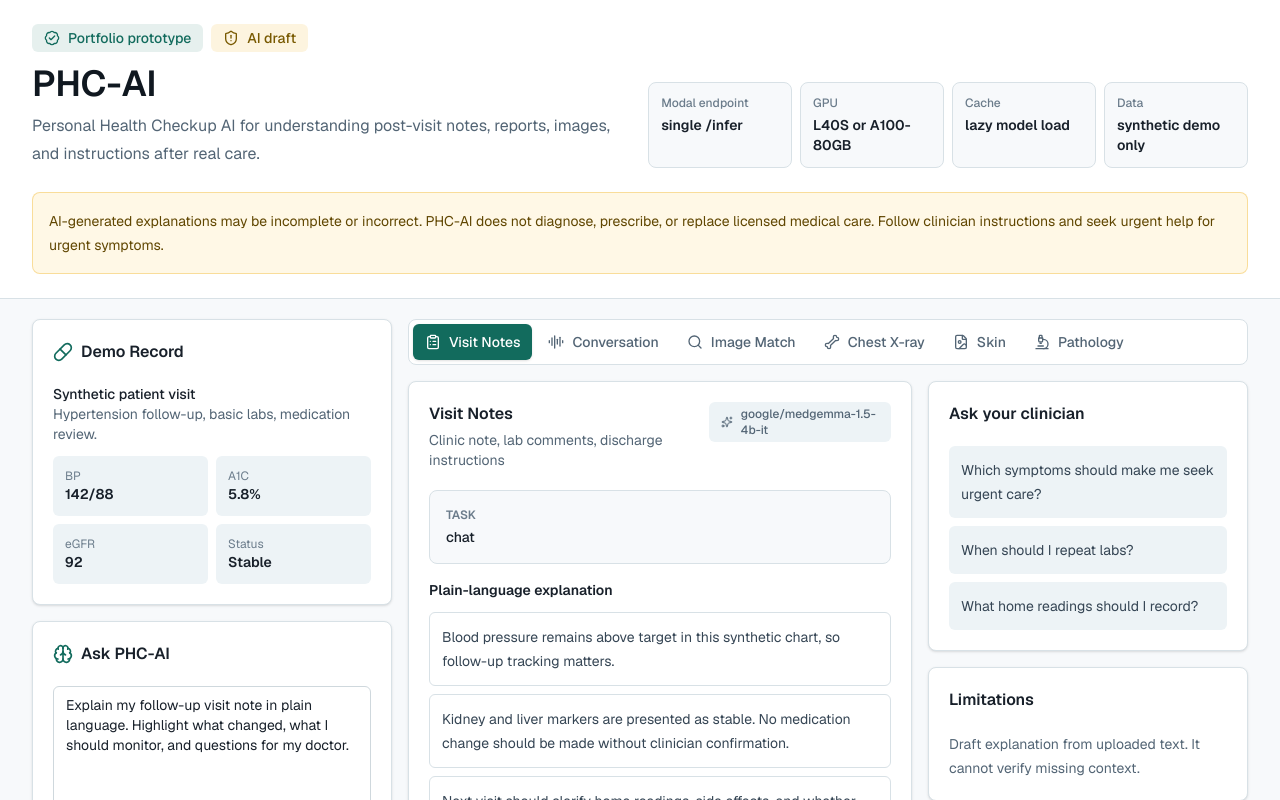
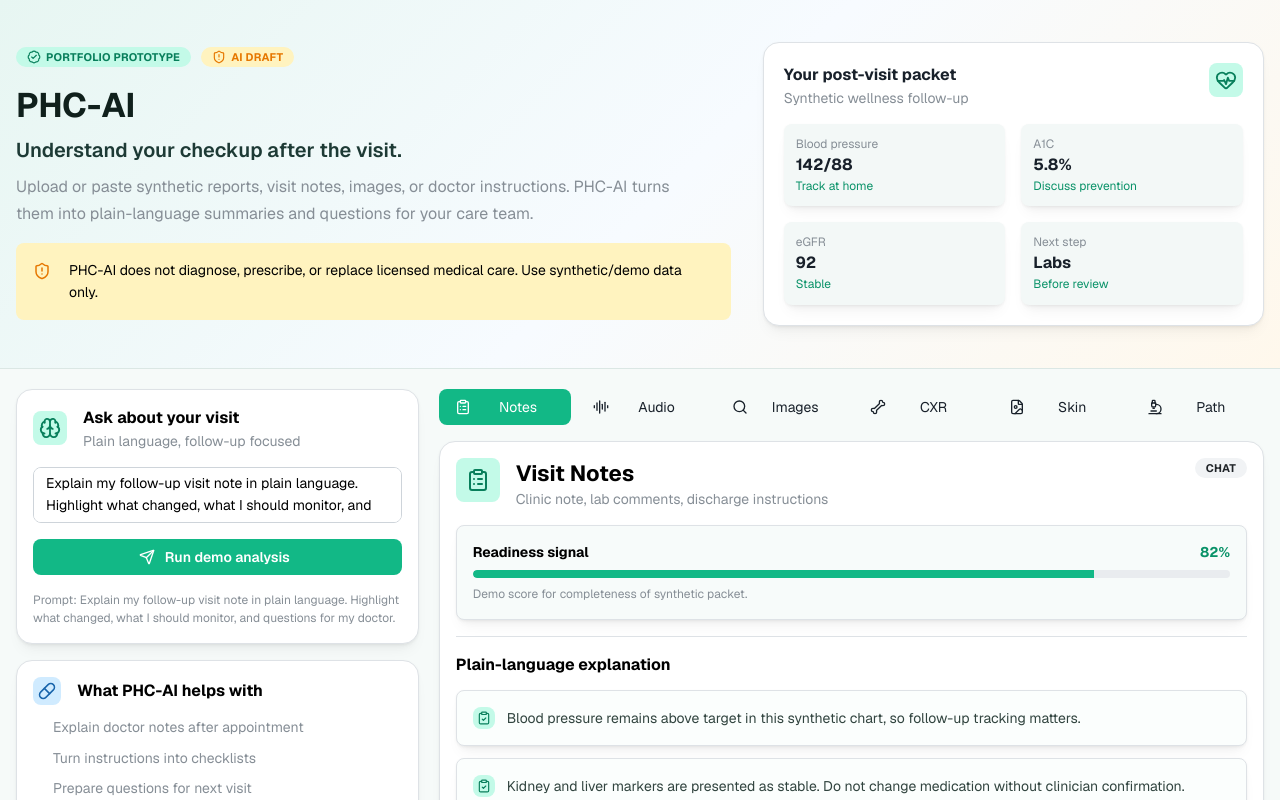
Before and after one commit to pradhankukiran/phc-ai, a Next.js app: page / in a window 1280 px wide. Shown: the top 800 px of the page. Built offline with nearby package versions, Linux system fonts and the light colour scheme.

Commit message:
feat: redesign app with mantine ui

```diff
--- a/src/app/layout.tsx
+++ b/src/app/layout.tsx
@@ -1,6 +1,8 @@
 import type { Metadata } from "next";
 import { Geist, Geist_Mono } from "next/font/google";
+import "@mantine/core/styles.css";
 import "./globals.css";
+import { Providers } from "./providers";
 
 const geistSans = Geist({
   variable: "--font-geist-sans",
@@ -27,7 +29,9 @@ export default function RootLayout({
       lang="en"
       className={`${geistSans.variable} ${geistMono.variable} h-full antialiased`}
     >
-      <body className="flex min-h-full flex-col">{children}</body>
+      <body className="flex min-h-full flex-col">
+        <Providers>{children}</Providers>
+      </body>
     </html>
   );
 }
--- /dev/null
+++ b/src/app/providers.tsx
@@ -0,0 +1,13 @@
+"use client";
+
+import { MantineProvider, createTheme } from "@mantine/core";
+
+const theme = createTheme({
+  primaryColor: "teal",
+  defaultRadius: "md",
+  fontFamily: "var(--font-geist-sans), Arial, sans-serif",
+});
+
+export function Providers({ children }: { children: React.ReactNode }) {
+  return <MantineProvider theme={theme}>{children}</MantineProvider>;
+}
--- a/src/components/phc-workspace.tsx
+++ b/src/components/phc-workspace.tsx
@@ -1,12 +1,36 @@
 "use client";
 
+import {
+  Alert,
+  Badge,
+  Box,
+  Button,
+  Card,
+  Container,
+  Divider,
+  Grid,
+  Group,
+  List,
+  Paper,
+  Progress,
+  SimpleGrid,
+  Stack,
+  Tabs,
+  Text,
+  Textarea,
+  ThemeIcon,
+  Title,
+} from "@mantine/core";
+import type { LucideIcon } from "lucide-react";
 import {
   AudioLines,
   BadgeCheck,
   Bone,
   Brain,
+  ClipboardCheck,
   ClipboardList,
   FileImage,
+  HeartPulse,
   Microscope,
   Pill,
   Search,
@@ -15,38 +39,27 @@ import {
   Sparkles,
 } from "lucide-react";
 import { useMemo, useState } from "react";
-import { Button } from "@/components/ui/button";
-import {
-  Card,
-  CardContent,
-  CardHeader,
-  CardTitle,
-} from "@/components/ui/card";
-import {
-  Tabs,
-  TabsContent,
-  TabsList,
-  TabsTrigger,
-} from "@/components/ui/tabs";
-import { Textarea } from "@/components/ui/textarea";
 
 type Workflow = {
   id: string;
   label: string;
+  shortLabel: string;
   model: string;
   task: string;
-  icon: typeof ClipboardList;
+  icon: LucideIcon;
   reviewed: string;
   prompt: string;
   output: string[];
   questions: string[];
   limits: string;
+  score: number;
 };
 
 const workflows: Workflow[] = [
   {
     id: "visit",
     label: "Visit Notes",
+    shortLabel: "Notes",
     model: "google/medgemma-1.5-4b-it",
     task: "chat",
     icon: ClipboardList,
@@ -55,7 +68,7 @@ const workflows: Workflow[] = [
       "Explain my follow-up visit note in plain language. Highlight what changed, what I should monitor, and questions for my doctor.",
     output: [
       "Blood pressure remains above target in this synthetic chart, so follow-up tracking matters.",
-      "Kidney and liver markers are presented as stable. No medication change should be made without clinician confirmation.",
+      "Kidney and liver markers are presented as stable. Do not change medication without clinician confirmation.",
       "Next visit should clarify home readings, side effects, and whether repeat labs are needed.",
     ],
     questions: [
@@ -64,10 +77,12 @@ const workflows: Workflow[] = [
       "What home readings should I record?",
     ],
     limits: "Draft explanation from uploaded text. It cannot verify missing context.",
+    score: 82,
   },
   {
     id: "asr",
     label: "Conversation",
+    shortLabel: "Audio",
     model: "google/medasr",
     task: "asr",
     icon: AudioLines,
@@ -85,10 +100,12 @@ const workflows: Workflow[] = [
       "Who should I call if readings stay high?",
     ],
     limits: "Audio quality affects transcript accuracy. Confirm all instructions with care team.",
+    score: 74,
   },
   {
     id: "siglip",
     label: "Image Match",
+    shortLabel: "Images",
     model: "google/medsiglip-448",
     task: "image_embed",
     icon: Search,
@@ -106,10 +123,12 @@ const workflows: Workflow[] = [
       "What image quality would help comparison?",
     ],
     limits: "Similarity search only. Not diagnostic classification.",
+    score: 68,
   },
   {
     id: "cxr",
     label: "Chest X-ray",
+    shortLabel: "CXR",
     model: "google/cxr-foundation",
     task: "image_embed",
     icon: Bone,
@@ -117,7 +136,7 @@ const workflows: Workflow[] = [
     prompt:
       "Explain this synthetic chest X-ray report in patient-friendly language and list follow-up questions.",
     output: [
-      "The report language suggests no emergency finding in this synthetic example.",
+      "Report language suggests no emergency finding in this synthetic example.",
       "Follow-up depends on symptoms, prior imaging, and clinician interpretation.",
       "Bring prior X-rays if available because comparison can change meaning.",
     ],
@@ -127,10 +146,12 @@ const workflows: Workflow[] = [
       "Is repeat imaging needed?",
     ],
     limits: "Embedding workflow, not radiologist replacement.",
+    score: 71,
   },
   {
     id: "derm",
     label: "Skin",
+    shortLabel: "Skin",
     model: "google/derm-foundation",
     task: "image_embed",
     icon: FileImage,
@@ -148,10 +169,12 @@ const workflows: Workflow[] = [
       "When should I book urgent review?",
     ],
     limits: "Cannot diagnose skin cancer or replace in-person exam.",
+    score: 79,
   },
   {
     id: "path",
     label: "Pathology",
+    shortLabel: "Path",
     model: "google/path-foundation",
     task: "image_embed",
     icon: Microscope,
@@ -169,14 +192,15 @@ const workflows: Workflow[] = [
       "Do I need another biopsy or specialist visit?",
     ],
     limits: "Educational explanation only. Specialist interpretation required.",
+    score: 64,
   },
 ];
 
-const modelStats = [
-  ["Modal endpoint", "single /infer"],
-  ["GPU", "L40S or A100-80GB"],
-  ["Cache", "lazy model load"],
-  ["Data", "synthetic demo only"],
+const visitFacts = [
+  ["Blood pressure", "142/88", "Track at home"],
+  ["A1C", "5.8%", "Discuss prevention"],
+  ["eGFR", "92", "Stable"],
+  ["Next step", "Labs", "Before review"],
 ];
 
 export function PhcWorkspace() {
@@ -190,137 +214,166 @@ export function PhcWorkspace() {
   }
 
   return (
-    <main className="min-h-screen bg-[#f7f9fb] text-[#18202a]">
-      <section className="border-b border-[#d8e1e6] bg-white">
-        <div className="mx-auto flex max-w-7xl flex-col gap-6 px-4 py-6 sm:px-6 lg:px-8">
-          <div className="flex flex-col gap-4 lg:flex-row lg:items-end lg:justify-between">
-            <div className="space-y-3">
-              <div className="flex flex-wrap items-center gap-2">
-                <span className="inline-flex items-center gap-2 rounded-md bg-[#126b5d]/10 px-3 py-1 text-sm font-medium text-[#126b5d]">
-                  <BadgeCheck className="size-4" />
+    <Box bg="#f6faf9" mih="100vh">
+      <Box
+        bg="linear-gradient(135deg, #e7f6f2 0%, #f7fbff 52%, #fff8ec 100%)"
+        style={{ borderBottom: "1px solid #dbe7e4" }}
+      >
+        <Container size="xl" py={{ base: 28, md: 42 }}>
+          <Grid align="center" gap="xl">
+            <Grid.Col span={{ base: 12, md: 7 }}>
+              <Stack gap="md">
+                <Group gap="xs">
+                  <Badge color="teal" variant="light" leftSection={<BadgeCheck size={14} />}>
                     Portfolio prototype
-                </span>
-                <span className="inline-flex items-center gap-2 rounded-md bg-[#f0b429]/15 px-3 py-1 text-sm font-medium text-[#785900]">
-                  <ShieldAlert className="size-4" />
+                  </Badge>
+                  <Badge color="yellow" variant="light" leftSection={<ShieldAlert size={14} />}>
                     AI draft
-                </span>
+                  </Badge>
+                </Group>
+
+                <Stack gap={6}>
+                  <Title order={1} size="h1" c="#10201c">
+                    PHC-AI
+                  </Title>
+                  <Text size="xl" fw={600} c="#1d3a35">
+                    Understand your checkup after the visit.
+                  </Text>
+                  <Text size="md" maw={680} c="dimmed" lh={1.7}>
+                    Upload or paste synthetic reports, visit notes, images, or
+                    doctor instructions. PHC-AI turns them into plain-language
+                    summaries and questions for your care team.
+                  </Text>
+                </Stack>
+
+                <Alert color="yellow" radius="md" icon={<ShieldAlert size={18} />}>
+                  PHC-AI does not diagnose, prescribe, or replace licensed
+                  medical care. Use synthetic/demo data only.
+                </Alert>
+              </Stack>
+            </Grid.Col>
+
+            <Grid.Col span={{ base: 12, md: 5 }}>
+              <Paper radius="lg" p="lg" shadow="sm" withBorder bg="white">
+                <Stack gap="md">
+                  <Group justify="space-between" align="flex-start">
+                    <div>
+                      <Text fw={700}>Your post-visit packet</Text>
+                      <Text size="sm" c="dimmed">
+                        Synthetic wellness follow-up
+                      </Text>
                     </div>
+                    <ThemeIcon color="teal" variant="light" size="lg">
+                      <HeartPulse size={22} />
+                    </ThemeIcon>
+                  </Group>
+                  <SimpleGrid cols={2}>
+                    {visitFacts.map(([label, value, helper]) => (
+                      <Paper key={label} radius="md" p="sm" bg="#f3f8f7">
+                        <Text size="xs" c="dimmed">
+                          {label}
+                        </Text>
+                        <Text fw={700}>{value}</Text>
+                        <Text size="xs" c="teal.8">
+                          {helper}
+                        </Text>
+                      </Paper>
+                    ))}
+                  </SimpleGrid>
+                </Stack>
+              </Paper>
+            </Grid.Col>
+          </Grid>
+        </Container>
+      </Box>
+
+      <Container size="xl" py="lg">
+        <Grid gap="lg">
+          <Grid.Col span={{ base: 12, lg: 4 }}>
+            <Stack gap="md">
+              <Card radius="lg" shadow="sm" withBorder>
+                <Stack gap="md">
+                  <Group>
+                    <ThemeIcon color="teal" variant="light" size="lg">
+                      <Brain size={22} />
+                    </ThemeIcon>
                     <div>
-                <h1 className="text-3xl font-semibold tracking-normal text-[#101820] sm:text-4xl">
-                  PHC-AI
-                </h1>
-                <p className="mt-2 max-w-2xl text-base leading-7 text-[#536575]">
-                  Personal Health Checkup AI for understanding post-visit notes,
-                  reports, images, and instructions after real care.
-                </p>
+                      <Text fw={700}>Ask about your visit</Text>
+                      <Text size="sm" c="dimmed">
+                        Plain language, follow-up focused
+                      </Text>
                     </div>
-            </div>
-            <div className="grid grid-cols-2 gap-2 sm:grid-cols-4 lg:min-w-[520px]">
-              {modelStats.map(([label, value]) => (
-                <div
-                  className="rounded-lg border border-[#d8e1e6] bg-[#f7f9fb] p-3"
-                  key={label}
+                  </Group>
+
+                  <Textarea
+                    minRows={6}
+                    value={input}
+                    onChange={(event) => setInput(event.currentTarget.value)}
+                    placeholder="Paste visit note or ask a question..."
+                  />
+
+                  <Button
+                    color="teal"
+                    leftSection={<Send size={16} />}
+                    loading={status === "running"}
+                    onClick={runDemo}
                   >
-                  <p className="text-xs font-medium text-[#6b7c8b]">{label}</p>
-                  <p className="mt-1 text-sm font-semibold text-[#18202a]">
-                    {value}
-                  </p>
-                </div>
-              ))}
-            </div>
-          </div>
-          <div className="rounded-lg border border-[#f0b429]/40 bg-[#fff8e6] p-4 text-sm leading-6 text-[#604600]">
-            AI-generated explanations may be incomplete or incorrect. PHC-AI
-            does not diagnose, prescribe, or replace licensed medical care.
-            Follow clinician instructions and seek urgent help for urgent
-            symptoms.
-          </div>
-        </div>
-      </section>
+                    Run demo analysis
+                  </Button>
 
-      <section className="mx-auto grid max-w-7xl gap-4 px-4 py-5 sm:px-6 lg:grid-cols-[360px_1fr] lg:px-8">
-        <aside className="space-y-4">
-          <Card>
-            <CardHeader>
-              <CardTitle className="flex items-center gap-2">
-                <Pill className="size-5 text-[#126b5d]" />
-                Demo Record
-              </CardTitle>
-            </CardHeader>
-            <CardContent className="space-y-3 text-sm text-[#536575]">
-              <div>
-                <p className="font-medium text-[#18202a]">
-                  Synthetic patient visit
-                </p>
-                <p>Hypertension follow-up, basic labs, medication review.</p>
-              </div>
-              <div className="grid grid-cols-2 gap-2">
-                <div className="rounded-md bg-[#edf3f6] p-3">
-                  <p className="text-xs text-[#6b7c8b]">BP</p>
-                  <p className="font-semibold text-[#18202a]">142/88</p>
-                </div>
-                <div className="rounded-md bg-[#edf3f6] p-3">
-                  <p className="text-xs text-[#6b7c8b]">A1C</p>
-                  <p className="font-semibold text-[#18202a]">5.8%</p>
-                </div>
-                <div className="rounded-md bg-[#edf3f6] p-3">
-                  <p className="text-xs text-[#6b7c8b]">eGFR</p>
-                  <p className="font-semibold text-[#18202a]">92</p>
-                </div>
-                <div className="rounded-md bg-[#edf3f6] p-3">
-                  <p className="text-xs text-[#6b7c8b]">Status</p>
-                  <p className="font-semibold text-[#18202a]">Stable</p>
-                </div>
-              </div>
-            </CardContent>
+                  <Text size="xs" c="dimmed" lh={1.5}>
+                    Prompt: {activePrompt.slice(0, 130)}
+                    {activePrompt.length > 130 ? "..." : ""}
+                  </Text>
+                </Stack>
               </Card>
 
-          <Card>
-            <CardHeader>
-              <CardTitle className="flex items-center gap-2">
-                <Brain className="size-5 text-[#126b5d]" />
-                Ask PHC-AI
-              </CardTitle>
-            </CardHeader>
-            <CardContent className="space-y-3">
-              <Textarea
-                value={input}
-                onChange={(event) => setInput(event.target.value)}
-                aria-label="Prompt"
-              />
-              <Button className="w-full" onClick={runDemo}>
-                <Send className="size-4" />
-                Run demo analysis
-              </Button>
-              <p className="text-xs leading-5 text-[#6b7c8b]">
-                Current prompt: {activePrompt.slice(0, 110)}
-                {activePrompt.length > 110 ? "..." : ""}
-              </p>
-            </CardContent>
+              <Card radius="lg" shadow="sm" withBorder>
+                <Stack gap="sm">
+                  <Group>
+                    <ThemeIcon color="blue" variant="light">
+                      <Pill size={18} />
+                    </ThemeIcon>
+                    <Text fw={700}>What PHC-AI helps with</Text>
+                  </Group>
+                  <List size="sm" spacing="xs" c="dimmed">
+                    <List.Item>Explain doctor notes after appointment</List.Item>
+                    <List.Item>Turn instructions into checklists</List.Item>
+                    <List.Item>Prepare questions for next visit</List.Item>
+                    <List.Item>Organize imaging demos by model</List.Item>
+                  </List>
+                </Stack>
               </Card>
-        </aside>
+            </Stack>
+          </Grid.Col>
 
-        <Tabs defaultValue="visit" className="min-w-0">
-          <TabsList>
+          <Grid.Col span={{ base: 12, lg: 8 }}>
+            <Tabs defaultValue="visit" variant="pills" radius="md" color="teal">
+              <Tabs.List grow>
                 {workflows.map((workflow) => {
                   const Icon = workflow.icon;
                   return (
-                <TabsTrigger key={workflow.id} value={workflow.id}>
-                  <Icon className="size-4" />
-                  {workflow.label}
-                </TabsTrigger>
+                    <Tabs.Tab
+                      key={workflow.id}
+                      value={workflow.id}
+                      leftSection={<Icon size={16} />}
+                    >
+                      {workflow.shortLabel}
+                    </Tabs.Tab>
                   );
                 })}
-          </TabsList>
+              </Tabs.List>
 
               {workflows.map((workflow) => (
-            <TabsContent key={workflow.id} value={workflow.id}>
+                <Tabs.Panel key={workflow.id} value={workflow.id} pt="md">
                   <WorkflowPanel status={status} workflow={workflow} />
-            </TabsContent>
+                </Tabs.Panel>
               ))}
             </Tabs>
-      </section>
-    </main>
+          </Grid.Col>
+        </Grid>
+      </Container>
+    </Box>
   );
 }
 
@@ -331,76 +384,100 @@ function WorkflowPanel({
   workflow: Workflow;
   status: "idle" | "running" | "ready";
 }) {
+  const Icon = workflow.icon;
+
   return (
-    <div className="grid gap-4 xl:grid-cols-[1fr_320px]">
-      <Card>
-        <CardHeader>
-          <div className="flex flex-col gap-3 sm:flex-row sm:items-start sm:justify-between">
+    <Grid gap="md">
+      <Grid.Col span={{ base: 12, xl: 8 }}>
+        <Card radius="lg" shadow="sm" withBorder>
+          <Stack gap="md">
+            <Group justify="space-between" align="flex-start">
+              <Group align="flex-start">
+                <ThemeIcon color="teal" variant="light" size="xl">
+                  <Icon size={24} />
+                </ThemeIcon>
                 <div>
-              <CardTitle>{workflow.label}</CardTitle>
-              <p className="mt-1 text-sm text-[#536575]">
+                  <Title order={2} size="h3">
+                    {workflow.label}
+                  </Title>
+                  <Text size="sm" c="dimmed">
                     {workflow.reviewed}
-              </p>
+                  </Text>
                 </div>
-            <span className="inline-flex w-fit items-center gap-2 rounded-md bg-[#edf3f6] px-3 py-1 text-xs font-medium text-[#536575]">
-              <Sparkles className="size-3.5" />
+              </Group>
+              <Badge color="gray" variant="light">
+                {workflow.task}
+              </Badge>
+            </Group>
+
+            <Paper radius="md" p="md" bg="#f7fbfa" withBorder>
+              <Group justify="space-between" mb={8}>
+                <Text size="sm" fw={700}>
+                  Readiness signal
+                </Text>
+                <Text size="sm" c="teal.8" fw={700}>
+                  {workflow.score}%
+                </Text>
+              </Group>
+              <Progress value={workflow.score} color="teal" radius="xl" />
+              <Text size="xs" c="dimmed" mt={8}>
+                Demo score for completeness of synthetic packet.
+              </Text>
+            </Paper>
+
+            <Divider />
+
+            <Stack gap="sm">
+              <Text fw={700}>Plain-language explanation</Text>
+              {workflow.output.map((item) => (
+                <Paper key={item} radius="md" p="md" bg="#fbfefd" withBorder>
+                  <Group align="flex-start" gap="sm">
+                    <ThemeIcon color="teal" variant="light" size="sm">
+                      <ClipboardCheck size={14} />
+                    </ThemeIcon>
+                    <Text size="sm" lh={1.6} c="#31443f">
+                      {status === "running" ? "Preparing model response..." : item}
+                    </Text>
+                  </Group>
+                </Paper>
+              ))}
+            </Stack>
+          </Stack>
+        </Card>
+      </Grid.Col>
+
+      <Grid.Col span={{ base: 12, xl: 4 }}>
+        <Stack gap="md">
+          <Card radius="lg" shadow="sm" withBorder>
+            <Stack gap="sm">
+              <Group>
+                <ThemeIcon color="yellow" variant="light">
+                  <Sparkles size={18} />
+                </ThemeIcon>
+                <Text fw={700}>Model</Text>
+              </Group>
+              <Text size="sm" c="dimmed">
                 {workflow.model}
-            </span>
-          </div>
-        </CardHeader>
-        <CardContent className="space-y-4">
-          <div className="rounded-lg border border-[#d8e1e6] bg-[#f7f9fb] p-4">
-            <p className="text-xs font-semibold uppercase tracking-normal text-[#6b7c8b]">
-              Task
-            </p>
-            <p className="mt-1 text-sm font-medium text-[#18202a]">
-              {workflow.task}
-            </p>
-          </div>
-
-          <section>
-            <h3 className="text-sm font-semibold text-[#18202a]">
-              Plain-language explanation
-            </h3>
-            <div className="mt-3 space-y-2">
-              {workflow.output.map((item) => (
-                <p
-                  className="rounded-md border border-[#d8e1e6] bg-white p-3 text-sm leading-6 text-[#354554]"
-                  key={item}
-                >
-                  {status === "running" ? "Preparing model response..." : item}
-                </p>
-              ))}
-            </div>
-          </section>
-        </CardContent>
+              </Text>
+            </Stack>
           </Card>
 
-      <div className="space-y-4">
-        <Card>
-          <CardHeader>
-            <CardTitle>Ask your clinician</CardTitle>
-          </CardHeader>
-          <CardContent>
-            <ul className="space-y-2 text-sm leading-6 text-[#354554]">
+          <Card radius="lg" shadow="sm" withBorder>
+            <Stack gap="sm">
+              <Text fw={700}>Ask your clinician</Text>
+              <List size="sm" spacing="sm" c="#31443f">
                 {workflow.questions.map((question) => (
-                <li className="rounded-md bg-[#edf3f6] p-3" key={question}>
-                  {question}
-                </li>
+                  <List.Item key={question}>{question}</List.Item>
                 ))}
-            </ul>
-          </CardContent>
+              </List>
+            </Stack>
           </Card>
 
-        <Card>
-          <CardHeader>
-            <CardTitle>Limitations</CardTitle>
-          </CardHeader>
-          <CardContent className="text-sm leading-6 text-[#536575]">
-            {workflow.limits}
-          </CardContent>
-        </Card>
-      </div>
-    </div>
+          <Alert color="gray" radius="md" icon={<ShieldAlert size={18} />}>
+            <Text size="sm">{workflow.limits}</Text>
+          </Alert>
+        </Stack>
+      </Grid.Col>
+    </Grid>
   );
 }
```
Lines whose indentation alone changed are shown as unchanged.
